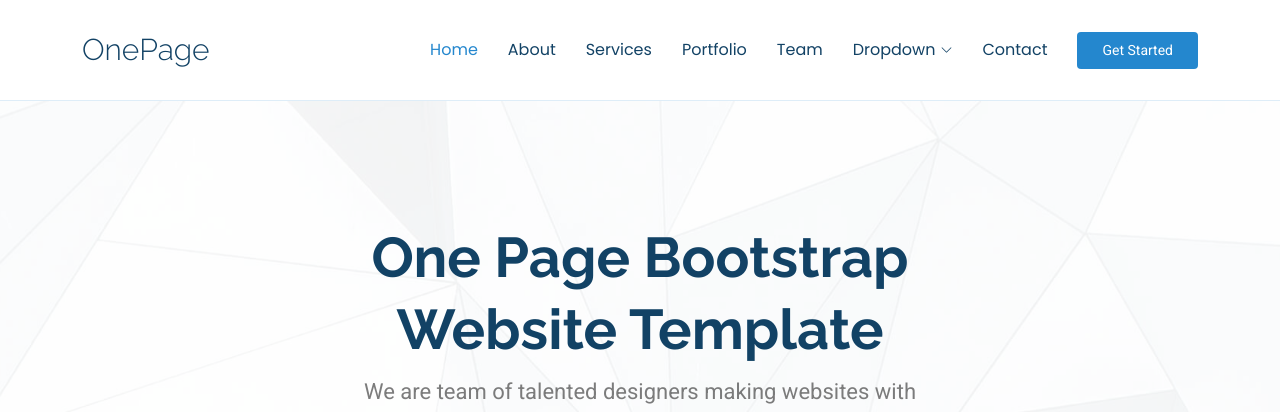
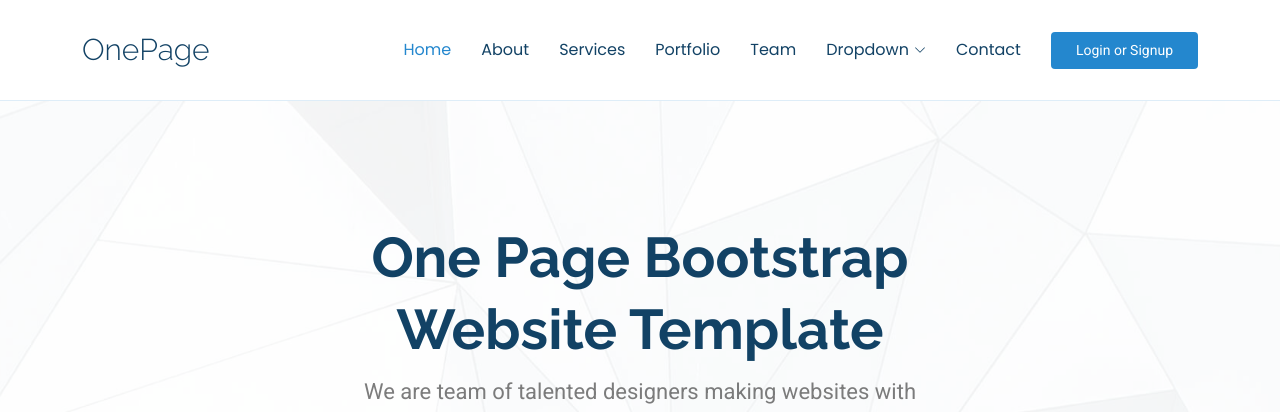
Before and after one commit to Karim-162/Django-with-Karim, a Django app: page / in a window 1280 px wide. Shown: the top 412 px of the page. Run offline with Django 4.2, Linux system fonts and the light colour scheme; data comes from the database, SQL or seed files in the repository; some libraries are stand-ins or nearby versions.

Commit message:
Update index.html

```diff
--- a/myproject/templates/index.html
+++ b/myproject/templates/index.html
@@ -76,9 +76,11 @@
         </ul>
         <i class="mobile-nav-toggle d-xl-none bi bi-list"></i>
       </nav>
-
-      <a class="btn-getstarted" href="#about">Get Started</a>
-
+      {% if user.is_authenticated %}
+      <a class="btn-getstarted" href="logout">Logout</a>
+      {% else %}
+      <a class="btn-getstarted" href="login">Login or Signup</a>
+      {% endif %}
     </div>
   </header>
 
@@ -92,7 +94,11 @@
       <div class="container">
         <div class="row justify-content-center" data-aos="zoom-out">
           <div class="col-xl-7 col-lg-9 text-center">
+            {% if user.is_authenticated %}
+            <h1>Welcome, {{user.username}}</h1>
+            {% else %}
             <h1>One Page Bootstrap Website Template</h1>
+            {% endif %}
             <p>We are team of talented designers making websites with Bootstrap</p>
           </div>
         </div>
```
